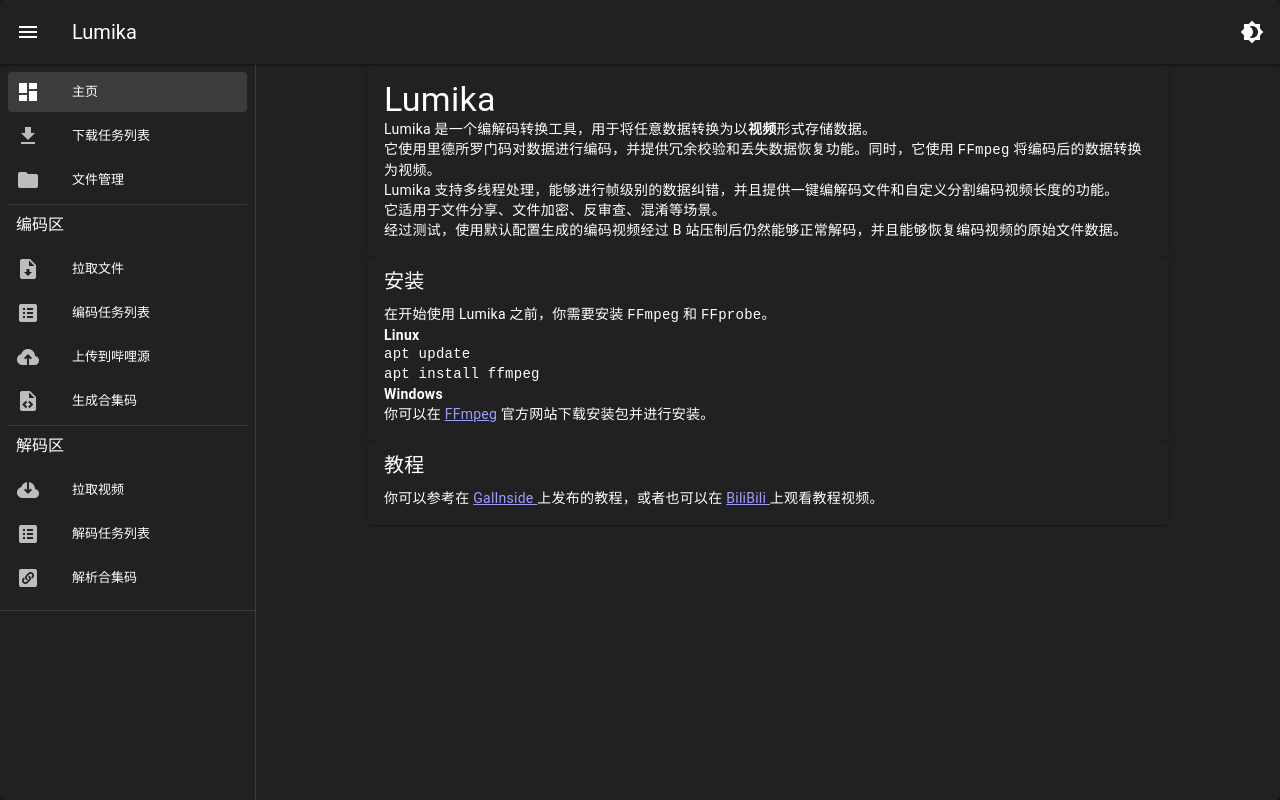
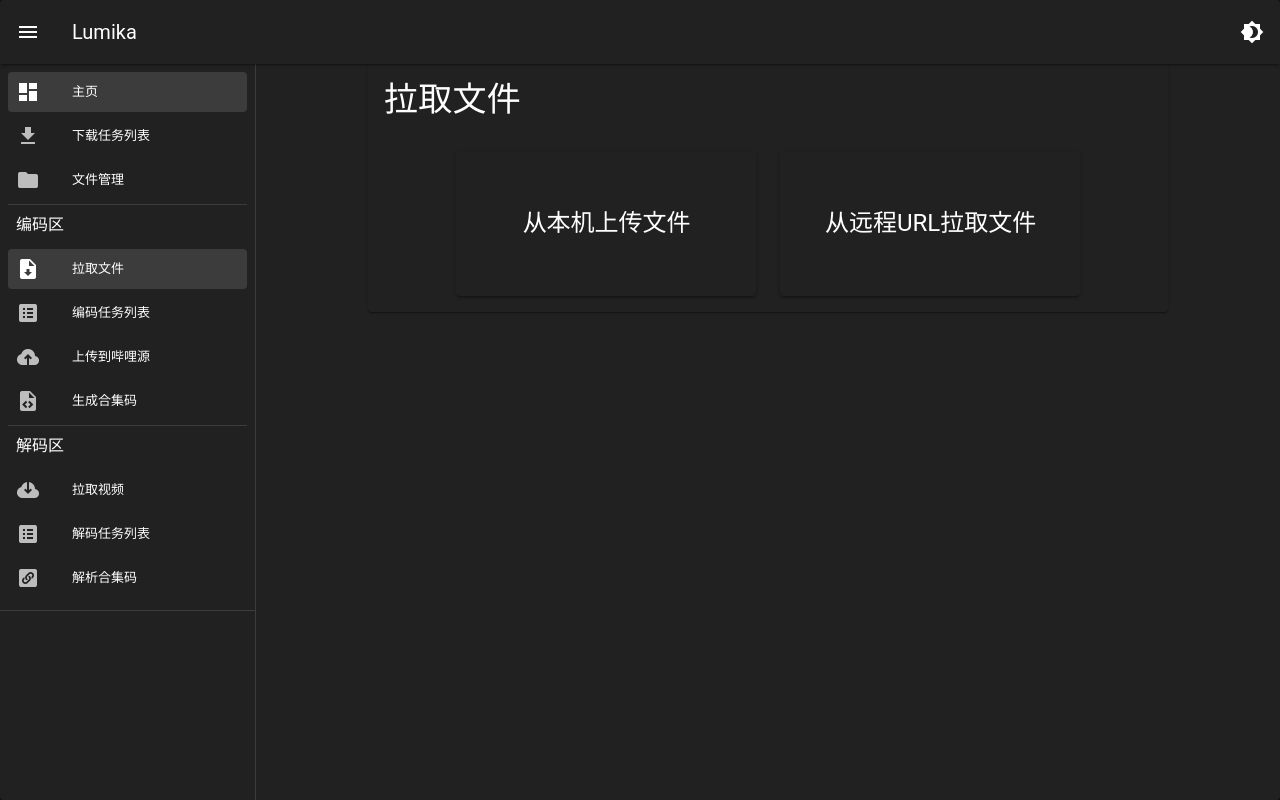
Before and after one commit to ERR0RPR0MPT/lumika-web, a Vue app: page /#/get-hex-files in a window 1280 px wide. Before the commit this address led to /#/. Built offline with nearby package versions, Linux system fonts and the light colour scheme.

Commit message:
Fix: 解决 build 生成的静态文件无法访问子路由页面的问题

```diff
--- a/src/pages/Home.vue
+++ b/src/pages/Home.vue
@@ -1,7 +1,9 @@
 <template>
   <v-card class="mx-auto" max-width="800">
+    <v-card-title></v-card-title>
+    <v-card-title class="text-h4">Lumika</v-card-title>
+    <v-card-title></v-card-title>
     <v-card-text>
-      <div class="text-h4">Lumika</div>
       <p>
         Lumika 是一个编解码转换工具，用于将任意数据转换为以<strong>视频</strong>形式存储数据。
       </p>
@@ -18,9 +20,6 @@
         经过测试，使用默认配置生成的编码视频经过 B 站压制后仍然能够正常解码，并且能够恢复编码视频的原始文件数据。
       </p>
     </v-card-text>
-  </v-card>
-
-  <v-card class="mx-auto" max-width="800">
     <v-card-title class="headline">安装</v-card-title>
     <v-card-text>
       <p>在开始使用 Lumika 之前，你需要安装 <code>FFmpeg</code> 和 <code>FFprobe</code>。</p>
@@ -30,9 +29,6 @@
       <p><strong>Windows</strong></p>
       <p>你可以在 <a href="https://ffmpeg.org/download.html">FFmpeg</a> 官方网站下载安装包并进行安装。</p>
     </v-card-text>
-  </v-card>
-
-  <v-card class="mx-auto" max-width="800">
     <v-card-title class="headline">教程</v-card-title>
     <v-card-text>
       <p>你可以参考在
--- a/src/pages/decode/GetEncodedVideoFiles.vue
+++ b/src/pages/decode/GetEncodedVideoFiles.vue
@@ -11,7 +11,7 @@
           min-width="300"
           @click="openDialog1"
         >
-          从哔哩源下载
+          <div class="text-h5">从哔哩源下载</div>
         </v-btn>
       </v-col>
         <v-col cols="auto">
@@ -20,7 +20,7 @@
             min-width="300"
             @click="openDialog2"
           >
-            从本机上传已编码的视频
+            <div class="text-h5">从本机上传已编码的视频</div>
           </v-btn>
         </v-col>
       </v-row>
--- a/src/pages/encode/GetHexFiles.vue
+++ b/src/pages/encode/GetHexFiles.vue
@@ -11,7 +11,7 @@
             min-width="300"
             @click="openDialog1"
           >
-            从本机上传文件
+            <div class="text-h5">从本机上传文件</div>
           </v-btn>
         </v-col>
 
@@ -21,7 +21,7 @@
             min-width="300"
             @click="openDialog2"
           >
-            从远程URL拉取文件
+            <div class="text-h5">从远程URL拉取文件</div>
           </v-btn>
         </v-col>
       </v-row>
```
Also changed, not shown: src/router/index.js (+13 -12 lines).
